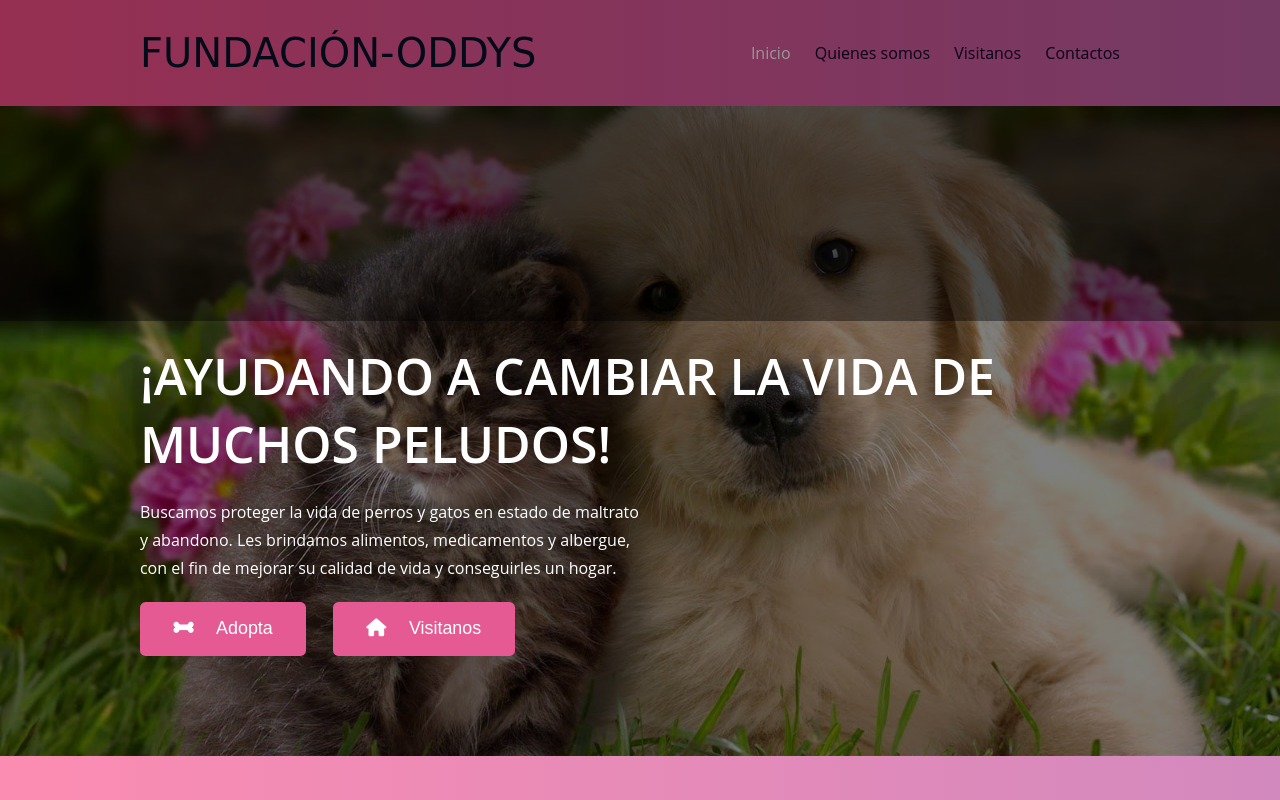
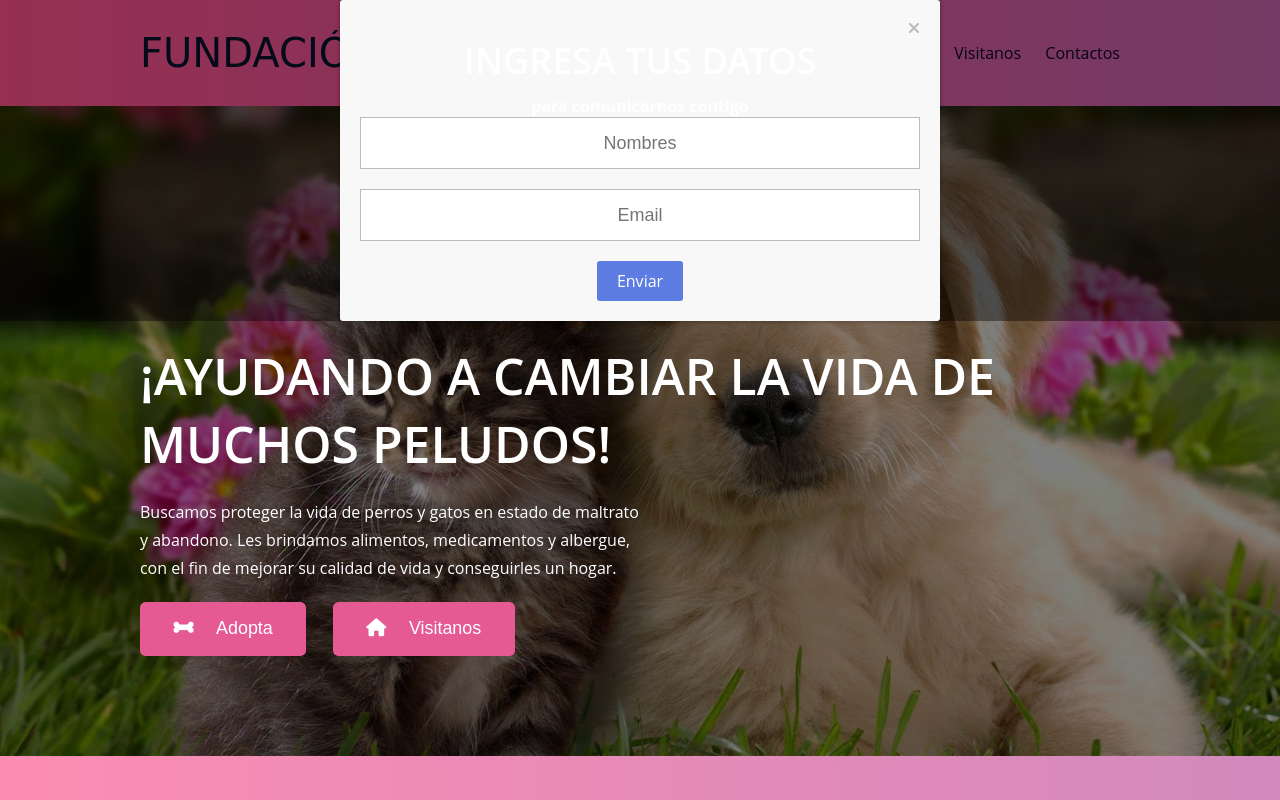
Before and after one commit to Fernanda-RT/Pagina-web-, a plain HTML site: page index.html in a window 1280 px wide. Both pictures are taken after a click on the button "Adopta". Shown: the top 800 px of the page. Drawn offline with Linux system fonts and the light colour scheme.

Commit message:
cambios 2

```diff
--- a/css/estilos.css
+++ b/css/estilos.css
@@ -139,6 +139,8 @@ header nav a.activo{
     padding: 20px;
     text-align: center;
     width: 600px;
+    transition:  .2s ease all;
+    transform: scale(0.7);
     opacity: 0;
 }
 .popup .btn-cerrar-popup {
@@ -187,6 +189,10 @@ header nav a.activo{
 }
 .popup form .btn-submit:hover {
     background: rgba(94, 125, 227, .4);
+}
+.popup.active {
+    opacity: 1;
+    transform: scale(1);
 }
 .section{
     font-size: 18px;
```
